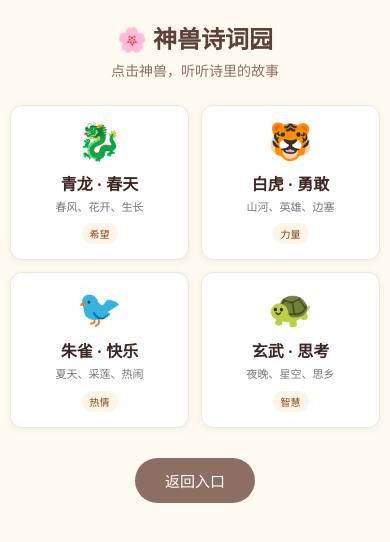
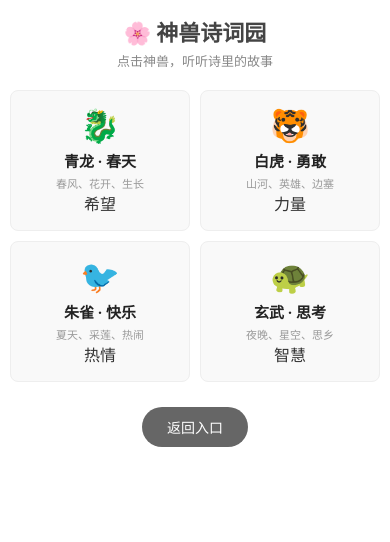
Before and after one commit to hong-red/Civilization-Echo, a website: page public/m-kid.html in a window 390 px wide. Drawn offline with Linux system fonts and the light colour scheme.

Commit message:
perf: extreme lightweight optimization for kids section on mobile

```diff
--- a/public/m-kid.html
+++ b/public/m-kid.html
@@ -3,67 +3,55 @@
 <head>
   <meta charset="UTF-8" />
   <meta name="viewport" content="width=device-width, initial-scale=1.0" />
-  <title>神兽诗词园 (移动版)</title>
-  <link href="https://fonts.loli.net/css2?family=Noto+Serif+SC:wght@400;700&display=swap" rel="stylesheet">
+  <title>神兽诗词园 (极简版)</title>
   <style>
     body {
       margin: 0;
-      font-family: "Noto Serif SC", serif;
-      background: #fffaf0;
+      font-family: -apple-system, BlinkMacSystemFont, "Segoe UI", Roboto, "Helvetica Neue", Arial, sans-serif;
+      background: #fff;
       color: #333;
-      padding: 20px 10px;
+      padding: 15px 10px;
     }
     header {
       text-align: center;
-      margin-bottom: 25px;
+      margin-bottom: 20px;
     }
-    header h1 { font-size: 24px; margin: 0; color: #5d4037; }
-    header p { font-size: 14px; color: #8d6e63; margin: 5px 0 0; }
+    header h1 { font-size: 22px; margin: 0; color: #444; }
+    header p { font-size: 13px; color: #888; margin: 4px 0 0; }
 
     main {
       display: grid;
       grid-template-columns: repeat(2, 1fr);
-      gap: 12px;
-      max-width: 500px;
+      gap: 10px;
+      max-width: 400px;
       margin: 0 auto;
     }
 
     .card {
-      background: #fff;
-      border-radius: 12px;
-      padding: 15px 10px;
+      background: #f9f9f9;
+      border-radius: 8px;
+      padding: 15px 5px;
       text-align: center;
-      box-shadow: 0 2px 8px rgba(0,0,0,0.05);
-      border: 1px solid #f0e6d8;
+      border: 1px solid #eee;
     }
 
-    .icon { font-size: 36px; margin-bottom: 8px; }
-    .card h2 { font-size: 16px; margin: 5px 0; color: #3e2723; }
-    .card p { font-size: 11px; color: #777; line-height: 1.4; margin: 0; }
-
-    .tag {
-      display: inline-block;
-      margin-top: 8px;
-      padding: 3px 8px;
-      font-size: 10px;
-      background: #fdf5e6;
-      color: #8b4513;
-      border-radius: 10px;
-    }
+    .icon { font-size: 32px; margin-bottom: 5px; }
+    .card h2 { font-size: 15px; margin: 4px 0; color: #222; }
+    .card p { font-size: 11px; color: #999; margin: 0; }
 
     .footer-nav {
-      margin-top: 30px;
+      margin-top: 25px;
       text-align: center;
     }
 
     .back-btn {
       display: inline-block;
-      padding: 12px 30px;
-      background: #8d6e63;
+      padding: 10px 25px;
+      background: #666;
       color: #fff;
       text-decoration: none;
-      border-radius: 25px;
-      font-size: 15px;
+      border-radius: 20px;
+      font-size: 14px;
     }
   </style>
 </head>
```
Also changed, not shown: public/m-kids_story.html (+23 -24 lines).
